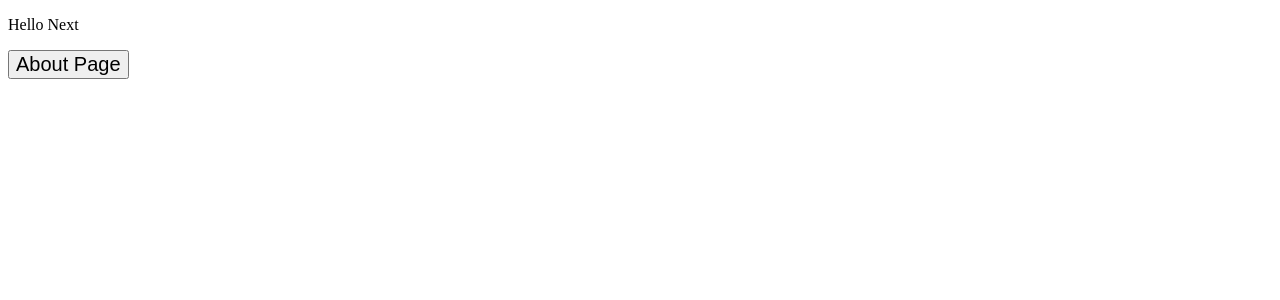
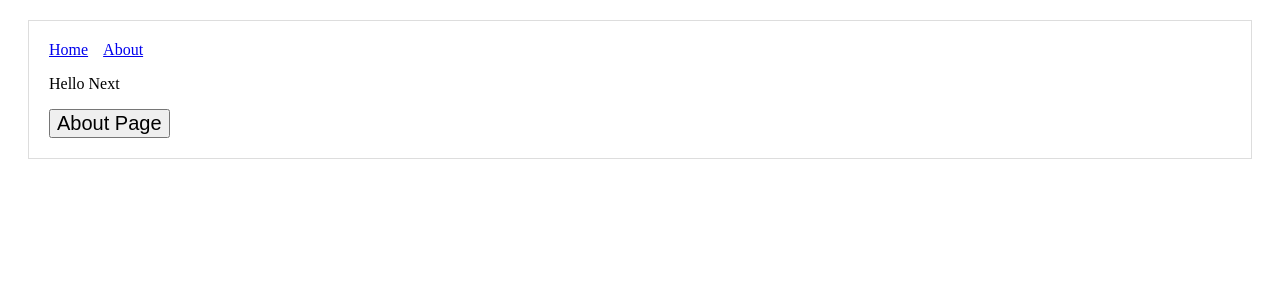
Before and after one commit to cfleschhut/nextjs-ssr-react-app, a Next.js app: page / in a window 1280 px wide. Shown: the top 300 px of the page. Built offline with nearby package versions, Linux system fonts and the light colour scheme.

Commit message:
Add Header & Layout components

```diff
--- /dev/null
+++ b/components/Header.js
@@ -0,0 +1,18 @@
+import Link from 'next/link';
+
+const linkStyle = {
+  marginRight: 15,
+};
+
+const Header = () => (
+  <div>
+    <Link href="/">
+      <a style={linkStyle}>Home</a>
+    </Link>
+    <Link href="/about">
+      <a style={linkStyle}>About</a>
+    </Link>
+  </div>
+);
+
+export default Header;
--- /dev/null
+++ b/components/Layout.js
@@ -0,0 +1,16 @@
+import Header from './Header';
+
+const layoutStyle = {
+  margin: 20,
+  padding: 20,
+  border: '1px solid #ddd',
+};
+
+const Layout = props => (
+  <div style={layoutStyle}>
+    <Header />
+    {props.children}
+  </div>
+);
+
+export default Layout;
--- a/pages/about.js
+++ b/pages/about.js
@@ -1,5 +1,9 @@
+import Layout from '../components/Layout';
+
 export default () => (
   <div>
-    <p>About Page</p>
+    <Layout>
+      <p>About Page</p>
+    </Layout>
   </div>
 );
--- a/pages/index.js
+++ b/pages/index.js
@@ -1,11 +1,14 @@
 import Link from 'next/link';
+import Layout from '../components/Layout';
 
 const Index = () => (
   <div>
-    <p>Hello Next</p>
-    <Link href="/about">
-      <button style={{ fontSize: '20px' }}>About Page</button>
-    </Link>
+    <Layout>
+      <p>Hello Next</p>
+      <Link href="/about">
+        <button style={{ fontSize: 20 }}>About Page</button>
+      </Link>
+    </Layout>
   </div>
 );
 
```
